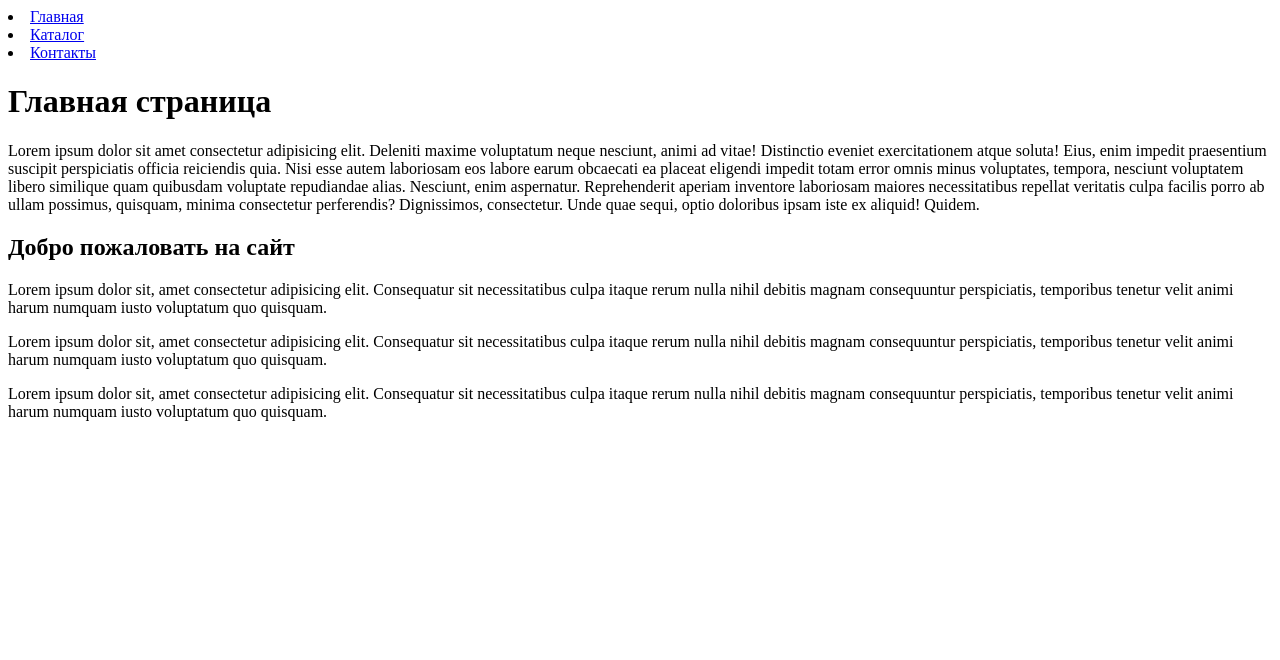
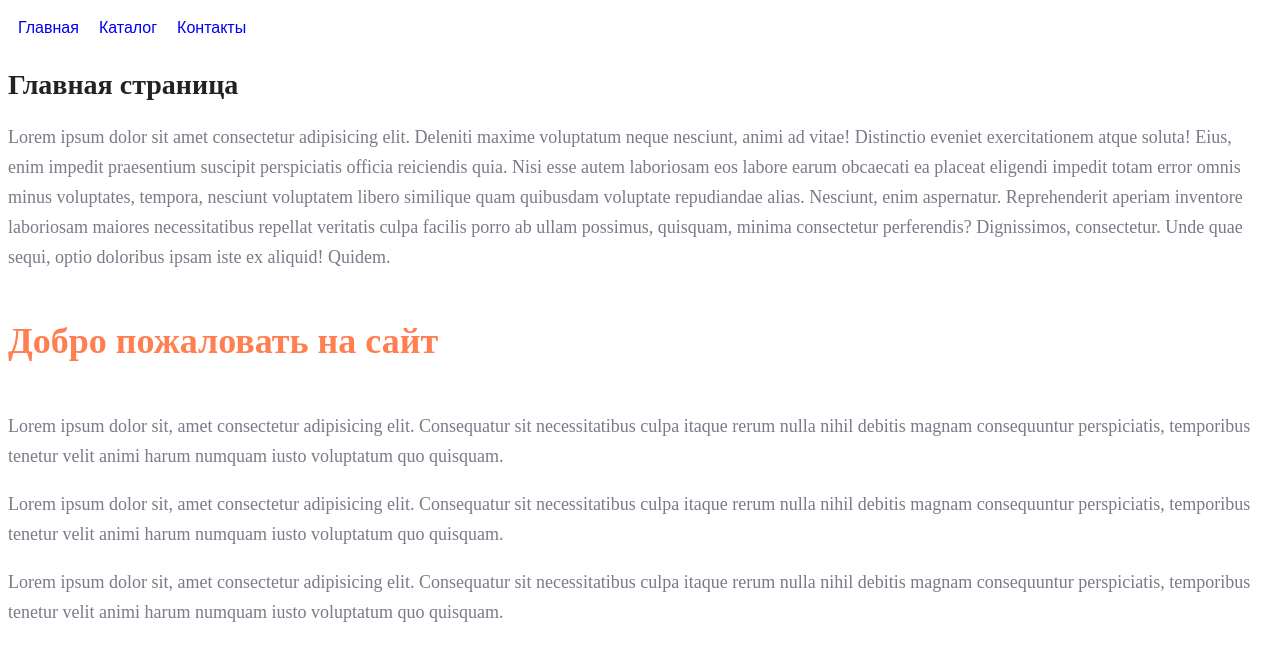
Before and after one commit to mikhail-isupov/HTML, a plain HTML site: page base_project/index.html in a window 1280 px wide. Drawn offline with Linux system fonts and the light colour scheme.

Commit message:
семинар2

```diff
--- /dev/null
+++ b/base_project/css/style.css
@@ -0,0 +1,41 @@
+a {
+    text-decoration: none;
+}
+
+nav {
+    display: flex;
+    flex-direction: row;
+    font-family: Arial, Helvetica, sans-serif;
+    font-size: medium;
+}
+
+.link {
+    color:cornflowerblue;;
+    font-size: 16px;
+    line-height: 20px;
+    list-style-type: none;
+    margin: 10px;
+}
+
+.header1 {
+    color: #222222;
+    font-size: 28px;
+    line-height: 36px;
+    font-weight: bold;
+}
+
+.header2{
+color: coral;
+font-style: normal;
+font-weight: 700;
+font-size: 36px;
+line-height: 80px;
+}
+
+.paragraph {
+font-style: normal;
+font-weight: 300;
+font-size: 18px;
+line-height: 30px;
+color: #7D7987
+}
--- a/base_project/index.html
+++ b/base_project/index.html
@@ -3,21 +3,22 @@
 <head>
     <meta charset="UTF-8">
     <meta name="viewport" content="width=device-width, initial-scale=1.0">
-    <title>Домашнее задание к семинару 1</title>
+    <link rel = "stylesheet" href = "./css/style.css">
+    <title>Домашнее задание к семинару 2</title>
 </head>
 <body>
     <nav>
-        <li><a href="index.html">Главная</a></li>
-        <li><a href="./catalog/catalog.html">Каталог</a></li>
-        <li><a href="./contacts/contacts.html">Контакты</a></li>
+        <li class = "link"><a href="index.html">Главная</a></li>
+        <li class = "link"><a href="./catalog/catalog.html">Каталог</a></li>
+        <li class = "link"><a href="./contacts/contacts.html">Контакты</a></li>
     </nav>
-    <h1>Главная страница</h1>
-    <p>Lorem ipsum dolor sit amet consectetur adipisicing elit. Deleniti maxime voluptatum neque nesciunt, animi ad vitae! Distinctio eveniet exercitationem atque soluta! Eius, enim impedit praesentium suscipit perspiciatis officia reiciendis quia.
+    <h1 class = "header1">Главная страница</h1>
+    <p class="paragraph">Lorem ipsum dolor sit amet consectetur adipisicing elit. Deleniti maxime voluptatum neque nesciunt, animi ad vitae! Distinctio eveniet exercitationem atque soluta! Eius, enim impedit praesentium suscipit perspiciatis officia reiciendis quia.
     Nisi esse autem laboriosam eos labore earum obcaecati ea placeat eligendi impedit totam error omnis minus voluptates, tempora, nesciunt voluptatem libero similique quam quibusdam voluptate repudiandae alias. Nesciunt, enim aspernatur.
     Reprehenderit aperiam inventore laboriosam maiores necessitatibus repellat veritatis culpa facilis porro ab ullam possimus, quisquam, minima consectetur perferendis? Dignissimos, consectetur. Unde quae sequi, optio doloribus ipsam iste ex aliquid! Quidem.</p>
-    <h2>Добро пожаловать на сайт</h2>
-    <p>Lorem ipsum dolor sit, amet consectetur adipisicing elit. Consequatur sit necessitatibus culpa itaque rerum nulla nihil debitis magnam consequuntur perspiciatis, temporibus tenetur velit animi harum numquam iusto voluptatum quo quisquam.</p>
-    <p>Lorem ipsum dolor sit, amet consectetur adipisicing elit. Consequatur sit necessitatibus culpa itaque rerum nulla nihil debitis magnam consequuntur perspiciatis, temporibus tenetur velit animi harum numquam iusto voluptatum quo quisquam.</p>
-    <p>Lorem ipsum dolor sit, amet consectetur adipisicing elit. Consequatur sit necessitatibus culpa itaque rerum nulla nihil debitis magnam consequuntur perspiciatis, temporibus tenetur velit animi harum numquam iusto voluptatum quo quisquam.</p>
+    <h2 class = "header2">Добро пожаловать на сайт</h2>
+    <p class="paragraph">Lorem ipsum dolor sit, amet consectetur adipisicing elit. Consequatur sit necessitatibus culpa itaque rerum nulla nihil debitis magnam consequuntur perspiciatis, temporibus tenetur velit animi harum numquam iusto voluptatum quo quisquam.</p>
+    <p class="paragraph">Lorem ipsum dolor sit, amet consectetur adipisicing elit. Consequatur sit necessitatibus culpa itaque rerum nulla nihil debitis magnam consequuntur perspiciatis, temporibus tenetur velit animi harum numquam iusto voluptatum quo quisquam.</p>
+    <p class="paragraph">Lorem ipsum dolor sit, amet consectetur adipisicing elit. Consequatur sit necessitatibus culpa itaque rerum nulla nihil debitis magnam consequuntur perspiciatis, temporibus tenetur velit animi harum numquam iusto voluptatum quo quisquam.</p>
 </body>
 </html>
```
Also changed, not shown: base_project/catalog/catalog.html (+12 -11 lines), base_project/contacts/contacts.html (+6 -5 lines).
